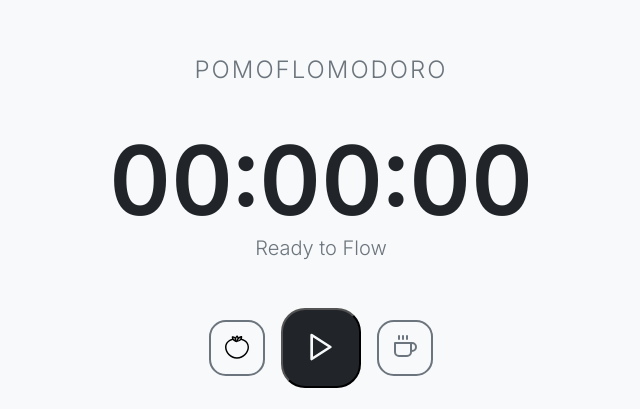
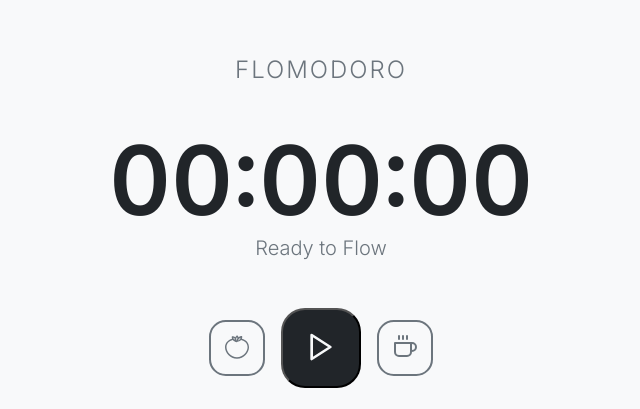
Before and after one commit to AJDColvin/PomoFlomodoro, a plain HTML site: page index.html in a window 1280 px wide. Shown: the part 111-520 px from the top of the page, without its empty margins (319-959 px from the left). Drawn offline with Linux system fonts and the light colour scheme.

Commit message:
Minor aesthetic changes, including favicon

```diff
--- a/index.html
+++ b/index.html
@@ -4,7 +4,8 @@
 <head>
     <meta charset="UTF-8">
     <meta name="viewport" content="width=device-width, initial-scale=1.0">
-    <title>Flomodoro</title>
+    <title>PomoFlomodoro</title>
+    <link rel="icon" type="image/svg+xml" href="static/favicon.svg">
     <link rel="stylesheet" href="static/style.css">
     <link rel="preconnect" href="https://fonts.googleapis.com">
     <link rel="preconnect" href="https://fonts.gstatic.com" crossorigin>
@@ -14,7 +15,7 @@
 <body>
     <div class="container">
         <header>
-            <h1 id="app-title">PomoFlomodoro</h1>
+            <h1 id="app-title">Flomodoro</h1>
         </header>
 
         <main>
@@ -29,7 +30,23 @@
                         <path
                             d="M12 12c-2-2.67-4-4-6-4a4 4 0 1 0 0 8c2 0 4-1.33 6-4Zm0 0c2 2.67 4 4 6 4a4 0 1 0 0-8c-2 0-4 1.33-6 4Z" />
                     </svg>
-                    <img id="tomato-icon" src="static/tomato.svg" alt="Pomodoro" width="24" height="24">
+                    <svg id="tomato-icon" xmlns="http://www.w3.org/2000/svg" width="24" height="24"
+                        viewBox="0 0 512 512" fill="currentColor">
+                        <g>
+                            <g>
+                                <path
+                                    d="M360,80c4.8-12.8,8-27.2,8-44.8c0-4.8-1.6-4.8-4.8-8s-8-4.8-12.8-4.8c-19.2,1.6-40,9.6-60.8,24
+                                    c-6.4-11.2-12.8-22.4-22.4-33.6C264,9.6,259.2,8,256,8c-4.8,0-9.6,1.6-11.2,6.4c-9.6,11.2-17.6,20.8-24,33.6
+                                    c-17.6-14.4-36.8-22.4-57.6-24c-4.8,0-9.6,1.6-12.8,4.8C147.2,32,144,35.2,144,40c0,16,1.6,28.8,6.4,40C59.2,104,0,176,0,260.8
+                                    C0,376,108.8,504,256,504s256-128,256-243.2C512,172.8,452.8,104,360,80z M294.4,88c1.6,0,1.6-1.6,1.6-3.2
+                                    c12.8-11.2,24-19.2,36.8-24c-4.8,19.2-19.2,48-57.6,56C280,105.6,288,96,294.4,88z M256,49.6c4.8,6.4,8,12.8,9.6,20.8
+                                    c-11.2,12.8-19.2,28.8-25.6,48c-1.6,0-3.2-1.6-4.8-1.6C236.8,84.8,243.2,65.6,256,49.6z M208,78.4c-1.6,6.4-3.2,14.4-4.8,22.4
+                                    c-11.2-8-20.8-20.8-25.6-40C188.8,64,198.4,70.4,208,78.4z M256,472C128,472,32,360,32,260.8c0-73.6,52.8-132.8,134.4-152
+                                    c12.8,16,27.2,25.6,43.2,32c1.6,0,1.6,0,3.2,1.6c12.8,4.8,27.2,8,36.8,9.6c0,0,0,0,1.6,0c6.4,0,11.2-3.2,14.4-8
+                                    c24-3.2,54.4-12.8,76.8-35.2c84.8,17.6,139.2,76.8,139.2,152C480,360,384,472,256,472z" />
+                            </g>
+                        </g>
+                    </svg>
                 </button>
 
                 <button id="toggle-btn" class="btn-icon primary" aria-label="Start Flow" title="Start/Pause">
```
Also changed, not shown: static/favicon.svg (added).
